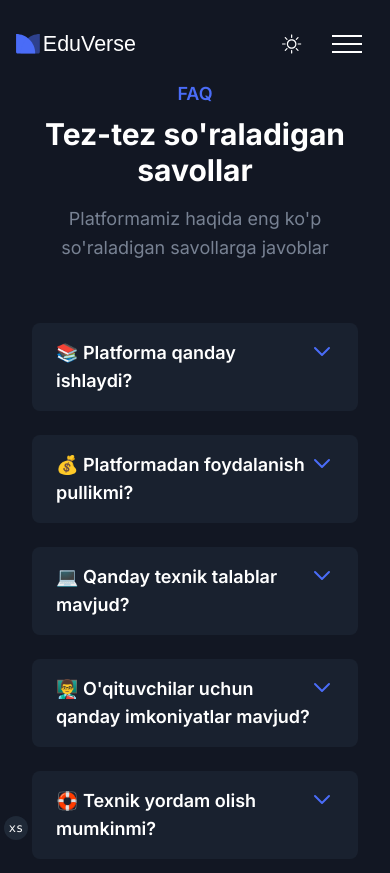
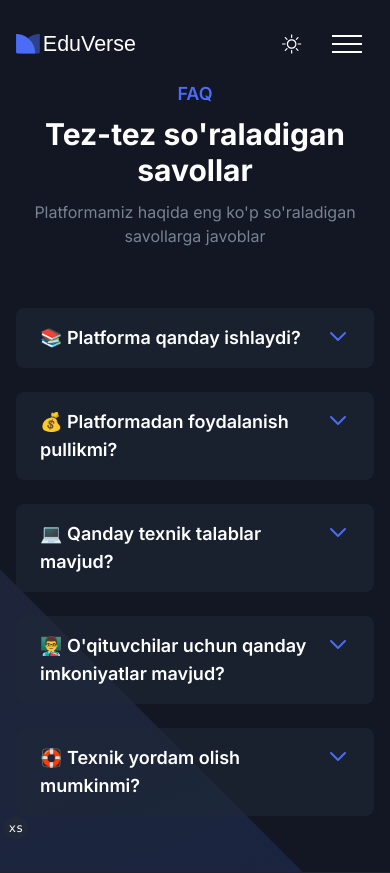
Before and after one commit to SunnatilloDev/learnify-frontend, a Next.js app: page /faq in a window 390 px wide. Shown: the top 873 px of the page. Built offline with nearby package versions, Linux system fonts and the light colour scheme.

Commit message:
added: loading animation, scrolling animation

```diff
--- a/src/app/faq/page.tsx
+++ b/src/app/faq/page.tsx
@@ -1,6 +1,16 @@
-import FAQPage from "@/components/FAQ/index";
+import ScrollUp from "@/components/Common/ScrollUp";
 import WithLayout from "@/components/with-layout/layout";
 import { Metadata } from "next";
+import dynamic from "next/dynamic";
+
+const FAQ = dynamic(() => import("@/components/FAQ"), {
+  loading: () => (
+    <div className="min-h-screen opacity-0 transition-opacity duration-300">
+      {/* This div maintains layout during load */}
+    </div>
+  ),
+  ssr: false,
+});
 
 export const metadata: Metadata = {
   title: "FAQ - Savol-javoblar",
@@ -8,13 +18,11 @@ export const metadata: Metadata = {
   // other metadata
 };
 
-const page = () => {
+export default function page() {
   return (
     <WithLayout>
-
-      <FAQPage />
+      <ScrollUp />
+      <FAQ />
     </WithLayout>
   );
-};
-
-export default page;
+}
--- a/src/app/features/page.tsx
+++ b/src/app/features/page.tsx
@@ -1,9 +1,26 @@
-import Features from "@/components/Features";
+import ScrollUp from "@/components/Common/ScrollUp";
 import WithLayout from "@/components/with-layout/layout";
+import { Metadata } from "next";
+import dynamic from "next/dynamic";
 
-const FeaturesPage = () => {
+const Features = dynamic(() => import("@/components/Features"), {
+  loading: () => (
+    <div className="min-h-screen opacity-0 transition-opacity duration-300">
+      {/* This div maintains layout during load */}
+    </div>
+  ),
+  ssr: false,
+});
+
+export const metadata: Metadata = {
+  title: "Features - Learnify",
+  description: "Explore all features of our learning platform",
+};
+
+export default function FeaturesPage() {
   return (
     <WithLayout>
+      <ScrollUp />
       <section className="pb-8 pt-24 md:pb-16 md:pt-28 lg:pb-24 lg:pt-32">
         <div className="container">
           <div className="mx-auto mb-12 max-w-[800px] text-center lg:mb-20">
@@ -19,6 +36,4 @@ const FeaturesPage = () => {
       <Features showAll />
     </WithLayout>
   );
-};
-
-export default FeaturesPage;
+}
--- a/src/app/page.tsx
+++ b/src/app/page.tsx
@@ -1,40 +1,27 @@
 import ScrollUp from "@/components/Common/ScrollUp";
-import Contact from "@/components/Contact";
-import Features from "@/components/Features";
-import Hero from "@/components/Hero";
-import Teachers from "@/components/Teachers/Teachers";
-import Testimonials from "@/components/Testimonials";
 import WithLayout from "@/components/with-layout/layout";
-import TeacherCTA from "@/components/TeacherCTA";
-import HowItWorks from "@/components/HowItWorks";
-import WhyChoose from "@/components/WhyChoose";
 import { Metadata } from "next";
+import dynamic from "next/dynamic";
+
+const AnimatedHome = dynamic(() => import("@/components/Home/AnimatedHome"), {
+  loading: () => (
+    <div className="min-h-screen opacity-0 transition-opacity duration-300">
+      {/* This div maintains layout during load */}
+    </div>
+  ),
+  ssr: false,
+});
 
 export const metadata: Metadata = {
   title: "Online o'rganish",
-  description:
-    "Online talim olish, online o'rganish, online darslar, ilm olish, online ilm olish, masofaviy ta'lim",
+  description: "Online o'rganish platformasi",
 };
 
 export default function Home() {
   return (
     <WithLayout>
       <ScrollUp />
-      <Hero />
-      <Features />
-      <HowItWorks />
-      <WhyChoose />
-      <TeacherCTA />
-      {/*<Video />*/}
-      {/*<Brands />*/}
-      {/* <Teachers /> */}
-      {/*<Pricing />*/}
-      {/*<AboutSectionOne />*/}
-      {/*<AboutSectionTwo />*/}
-      {/* <Testimonials /> */}
-      {/*<Pricing />*/}
-      {/*<Blog />*/}
-      <Contact />
+      <AnimatedHome />
     </WithLayout>
   );
 }
--- a/src/app/pricing/page.tsx
+++ b/src/app/pricing/page.tsx
@@ -11,7 +11,7 @@ export const metadata: Metadata = {
 export default function page() {
   return (
     <WithLayout>
-        <Pricing />
+      <Pricing />
     </WithLayout>
   );
 }
--- /dev/null
+++ b/src/components/Common/AnimationWrapper.tsx
@@ -0,0 +1,39 @@
+"use client";
+
+import { motion, useInView } from "framer-motion";
+import { ReactNode, useRef } from "react";
+
+const AnimationWrapper = ({
+  children,
+  className = "",
+}: {
+  children: ReactNode;
+  className?: string;
+}) => {
+  const ref = useRef(null);
+  const isInView = useInView(ref, { once: true, margin: "-100px" });
+
+  return (
+    <motion.div
+      ref={ref}
+      initial={{ opacity: 0, y: 50 }}
+      animate={isInView ? { opacity: 1, y: 0 } : { opacity: 0, y: 50 }}
+      transition={{
+        duration: 0.7,
+        type: "spring",
+        damping: 25,
+        stiffness: 100,
+      }}
+      className={`w-full ${className}`}
+    >
+      <div className="opacity-0 invisible absolute">
+        {children}
+      </div>
+      <div className={isInView ? "opacity-100 visible" : "opacity-0 invisible"}>
+        {children}
+      </div>
+    </motion.div>
+  );
+};
+
+export default AnimationWrapper;
--- /dev/null
+++ b/src/components/Common/PageWrapper.tsx
@@ -0,0 +1,35 @@
+"use client";
+
+import { motion } from "framer-motion";
+import { useEffect, useState } from "react";
+
+interface PageWrapperProps {
+  children: React.ReactNode;
+}
+
+const PageWrapper = ({ children }: PageWrapperProps) => {
+  const [isVisible, setIsVisible] = useState(false);
+
+  useEffect(() => {
+    const timer = setTimeout(() => setIsVisible(true), 100);
+    return () => clearTimeout(timer);
+  }, []);
+
+  return (
+    <div
+      className={`min-h-screen transition-opacity duration-500 ${
+        isVisible ? "opacity-100" : "opacity-0"
+      }`}
+    >
+      <motion.div
+        initial={{ opacity: 0 }}
+        animate={{ opacity: 1 }}
+        transition={{ duration: 0.5 }}
+      >
+        {children}
+      </motion.div>
+    </div>
+  );
+};
+
+export default PageWrapper;
--- a/src/components/FAQ/index.tsx
+++ b/src/components/FAQ/index.tsx
@@ -2,6 +2,7 @@
 
 import { motion, AnimatePresence } from "framer-motion";
 import { useState } from "react";
+import PageWrapper from "../Common/PageWrapper";
 
 const FAQItem = ({
   question,
@@ -15,6 +16,11 @@ const FAQItem = ({
   onClick: () => void;
 }) => {
   return (
+    <motion.div
+      initial={{ opacity: 0, y: 20 }}
+      animate={{ opacity: 1, y: 0 }}
+      transition={{ duration: 0.5 }}
+    >
       <div className="mb-6">
         <button
           onClick={onClick}
@@ -86,6 +92,7 @@ const FAQItem = ({
           )}
         </AnimatePresence>
       </div>
+    </motion.div>
   );
 };
 
@@ -125,28 +132,24 @@ const FAQPage = () => {
   };
 
   return (
-    <>
-      <section className="py-20 lg:py-[120px]">
+    <PageWrapper>
+      <section className="relative z-20 overflow-hidden pb-8 pt-20 lg:pb-[50px] lg:pt-[120px]">
         <div className="container">
-          <div className="flex flex-wrap">
-            <div className="w-full px-4">
-              <div className="mx-auto mb-[60px] max-w-[620px] text-center lg:mb-20">
+          <div className="mx-auto mb-[60px] max-w-[520px] text-center lg:mb-20">
             <span className="mb-2 block text-lg font-semibold text-primary">
               FAQ
             </span>
-                <h2 className="mb-4 text-3xl font-bold text-dark dark:text-white sm:text-4xl md:text-[42px]">
+            <h2 className="mb-3 text-3xl font-bold leading-[1.2] text-dark dark:text-white sm:text-4xl md:text-[40px]">
               Tez-tez so'raladigan savollar
             </h2>
-                <p className="text-lg leading-relaxed text-body-color sm:text-xl sm:leading-relaxed">
+            <p className="text-base text-body-color dark:text-dark-6">
               Platformamiz haqida eng ko'p so'raladigan savollarga javoblar
             </p>
           </div>
-            </div>
-          </div>
 
-          <div className="flex flex-wrap">
+          <div className="-mx-4 flex flex-wrap">
             <div className="w-full px-4">
-              <div className="mx-auto max-w-[800px]">
+              <div className="mx-auto max-w-[525px]">
                 {faqs.map((faq, index) => (
                   <FAQItem
                     key={index}
@@ -160,8 +163,38 @@ const FAQPage = () => {
             </div>
           </div>
         </div>
+
+        <div className="absolute bottom-0 right-0 z-[-1]">
+          <svg
+            width="1440"
+            height="886"
+            viewBox="0 0 1440 886"
+            fill="none"
+            xmlns="http://www.w3.org/2000/svg"
+          >
+            <path
+              opacity="0.5"
+              d="M193.307 -273.321L1480.87 1014.24L1121.85 1373.26C1121.85 1373.26 731.745 983.231 478.513 729.927C225.976 477.317 -165.714 85.6993 -165.714 85.6993L193.307 -273.321Z"
+              fill="url(#paint0_linear)"
+            />
+            <defs>
+              <linearGradient
+                id="paint0_linear"
+                x1="1308.65"
+                y1="1142.58"
+                x2="602.827"
+                y2="-418.681"
+                gradientUnits="userSpaceOnUse"
+              >
+                <stop stopColor="#3056D3" stopOpacity="0.36" />
+                <stop offset="1" stopColor="#F5F2FD" stopOpacity="0" />
+                <stop offset="1" stopColor="#F5F2FD" stopOpacity="0.096144" />
+              </linearGradient>
+            </defs>
+          </svg>
+        </div>
       </section>
-    </>
+    </PageWrapper>
   );
 };
 
--- /dev/null
+++ b/src/components/Home/AnimatedHome.tsx
@@ -0,0 +1,82 @@
+"use client";
+
+import { motion } from "framer-motion";
+import Hero from "@/components/Hero";
+import Features from "@/components/Features";
+import HowItWorks from "@/components/HowItWorks";
+import WhyChoose from "@/components/WhyChoose";
+import TeacherCTA from "@/components/TeacherCTA";
+import Contact from "@/components/Contact";
+import { useEffect, useState } from "react";
+
+const AnimatedHome = () => {
+  const [isVisible, setIsVisible] = useState(false);
+
+  useEffect(() => {
+    const timer = setTimeout(() => setIsVisible(true), 100);
+    return () => clearTimeout(timer);
+  }, []);
+
+  return (
+    <div
+      className={`min-h-screen transition-opacity duration-500 ${
+        isVisible ? "opacity-100" : "opacity-0"
+      }`}
+    >
+      <motion.div
+        initial={{ opacity: 0, y: 20 }}
+        animate={{ opacity: 1, y: 0 }}
+        transition={{ duration: 0.8 }}
+      >
+        <Hero />
+      </motion.div>
+
+      <motion.div
+        initial={{ opacity: 0, y: 30 }}
+        whileInView={{ opacity: 1, y: 0 }}
+        viewport={{ once: true, margin: "-100px" }}
+        transition={{ duration: 0.8 }}
+      >
+        <Features />
+      </motion.div>
+
+      <motion.div
+        initial={{ opacity: 0, y: 30 }}
+        whileInView={{ opacity: 1, y: 0 }}
+        viewport={{ once: true, margin: "-100px" }}
+        transition={{ duration: 0.8 }}
+      >
+        <HowItWorks />
+      </motion.div>
+
+      <motion.div
+        initial={{ opacity: 0, y: 30 }}
+        whileInView={{ opacity: 1, y: 0 }}
+        viewport={{ once: true, margin: "-100px" }}
+        transition={{ duration: 0.8 }}
+      >
+        <WhyChoose />
+      </motion.div>
+
+      <motion.div
+        initial={{ opacity: 0, y: 30 }}
+        whileInView={{ opacity: 1, y: 0 }}
+        viewport={{ once: true, margin: "-100px" }}
+        transition={{ duration: 0.8 }}
+      >
+        <TeacherCTA />
+      </motion.div>
+
+      <motion.div
+        initial={{ opacity: 0, y: 30 }}
+        whileInView={{ opacity: 1, y: 0 }}
+        viewport={{ once: true, margin: "-100px" }}
+        transition={{ duration: 0.8 }}
+      >
+        <Contact />
+      </motion.div>
+    </div>
+  );
+};
+
+export default AnimatedHome;
--- a/src/styles/index.css
+++ b/src/styles/index.css
@@ -7,6 +7,10 @@
 @layer base {
   body {
     font-family: "Inter", sans-serif;
+  }
+  html {
+    scroll-behavior: smooth;
+    scroll-padding-top: 80px; /* This accounts for fixed header height */
   }
 }
 
@@ -30,4 +34,14 @@
   input#checkboxLabel:checked ~ .box span {
     @apply opacity-100;
   }
+
+  .container {
+    @apply mx-auto px-4 sm:px-6 lg:px-8 xl:max-w-[1320px];
+  }
+
+  /* Ensure content is visible during SSR */
+  .motion-safe:initial {
+    opacity: 1 !important;
+    transform: none !important;
+  }
 }
--- a/tsconfig.json
+++ b/tsconfig.json
@@ -3,8 +3,8 @@
     "lib": ["dom", "dom.iterable", "esnext"],
     "baseUrl": ".",
     "paths": {
-			"@/*": ["./src/*"]
-		},
+      "@/*": ["./src/*"]
+    },
     "allowJs": true,
     "skipLibCheck": true,
     "strict": false,
@@ -15,6 +15,7 @@
     "module": "esnext",
     "moduleResolution": "node",
     "resolveJsonModule": true,
+    "allowImportingTsExtensions": true,
     "isolatedModules": true,
     "jsx": "preserve",
     "plugins": [
```
Also changed, not shown: src/components/Features/index.tsx (+16 -3 lines), src/components/Pricing/index.tsx (+17 -2 lines). Lines whose indentation alone changed are shown as unchanged.
